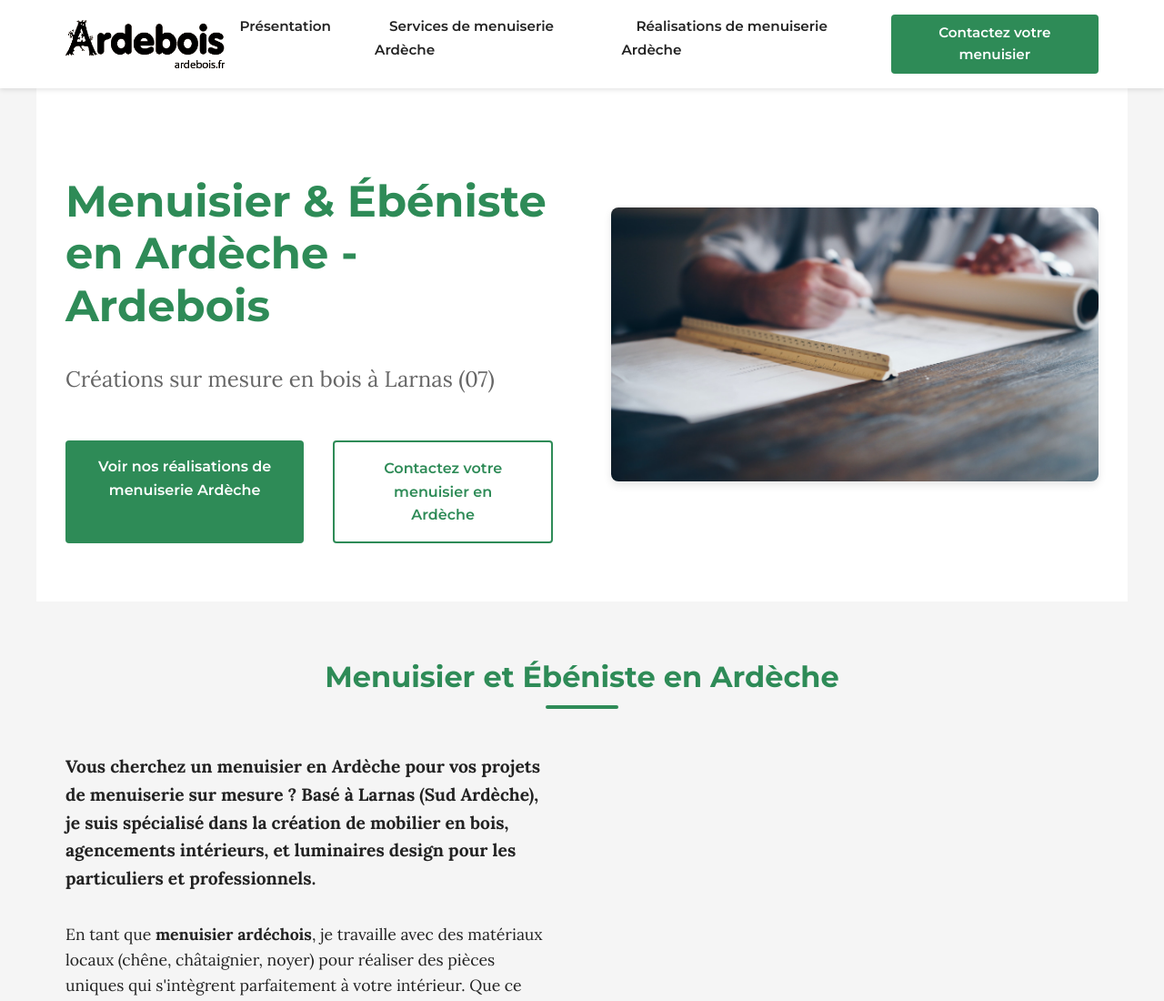
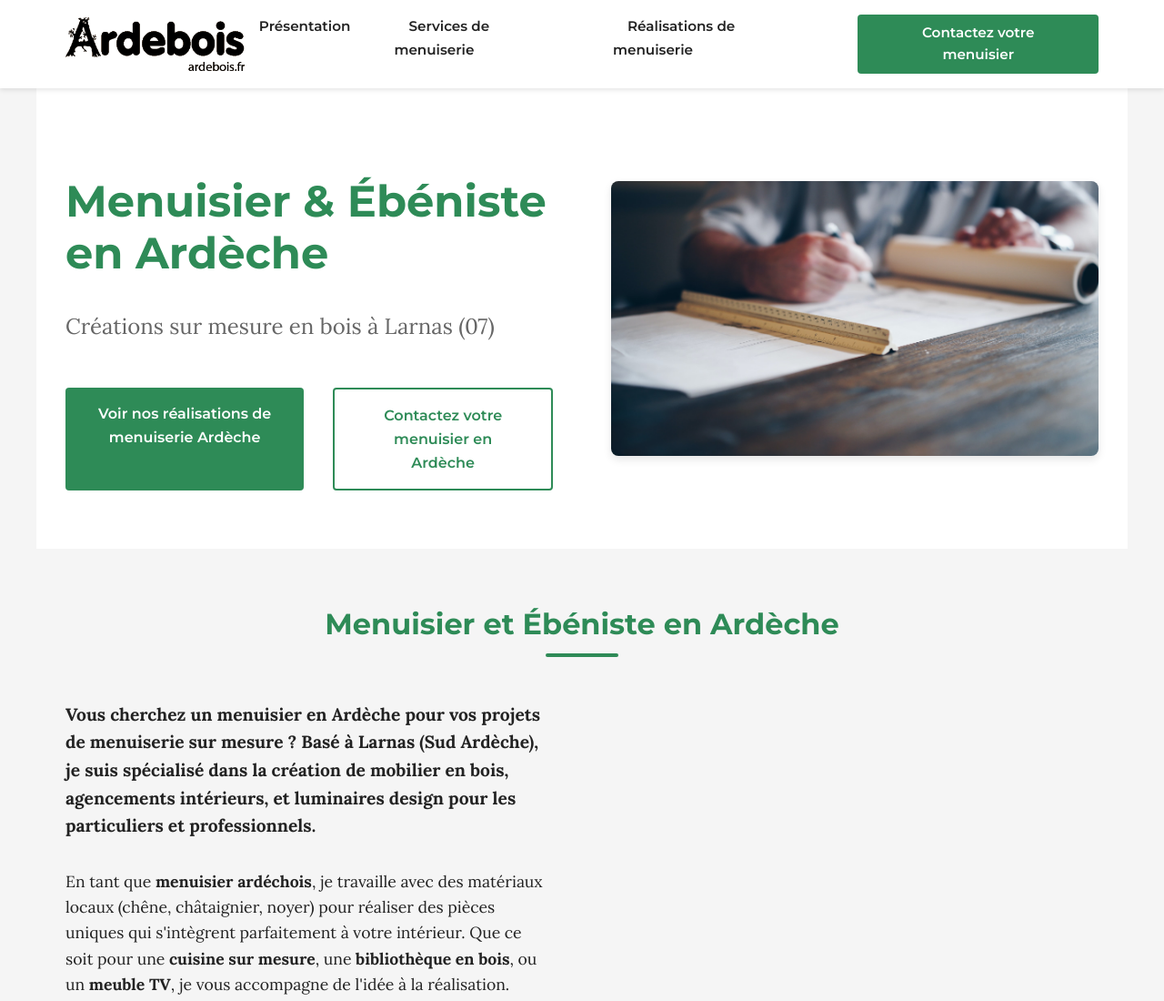
Before and after one commit to Ardebois/ardebois, a website: page index.html in a window 1280 px wide. Shown: the top 1100 px of the page at 91% size. Drawn offline with Linux system fonts and the light colour scheme.

Commit message:
optis referencement

```diff
--- a/index.html
+++ b/index.html
@@ -74,7 +74,7 @@
   </script>
 
     <!-- Google Analytics 4 -->
-  <script async src="https://www.googletagmanager.com/gtag/js?id=G-XXXXXXXXXX"></script>
+  <script async src="https://www.googletagmanager.com/gtag/js?id=G-WM43FK9PVX"></script>
   <script>
     window.dataLayer = window.dataLayer || [];
     function gtag(){dataLayer.push(arguments);}
@@ -98,8 +98,8 @@
         </button>
         <ul class="nav-list">
           <li><a href="#presentation">Présentation</a></li>
-          <li><a href="#services">Services de menuiserie Ardèche</a></li>
-          <li><a href="#reals">Réalisations de menuiserie Ardèche</a></li>
+          <li><a href="#services">Services de menuiserie</a></li>
+          <li><a href="#reals">Réalisations de menuiserie</a></li>
           <li><a href="#contact" class="btn">Contactez votre menuisier</a></li>
         </ul>
       </nav>
@@ -109,7 +109,7 @@
   <!-- Section Hero -->
   <section class="hero">
     <div class="hero-content">
-      <h1>Menuisier & Ébéniste en Ardèche - Ardebois</h1>
+      <h1>Menuisier & Ébéniste en Ardèche</h1>
       <p class="hero-subtitle">Créations sur mesure en bois à Larnas (07)</p>
       <div class="hero-buttons">
         <a href="#reals" class="btn btn-primary">Voir nos réalisations de menuiserie Ardèche</a>
```
